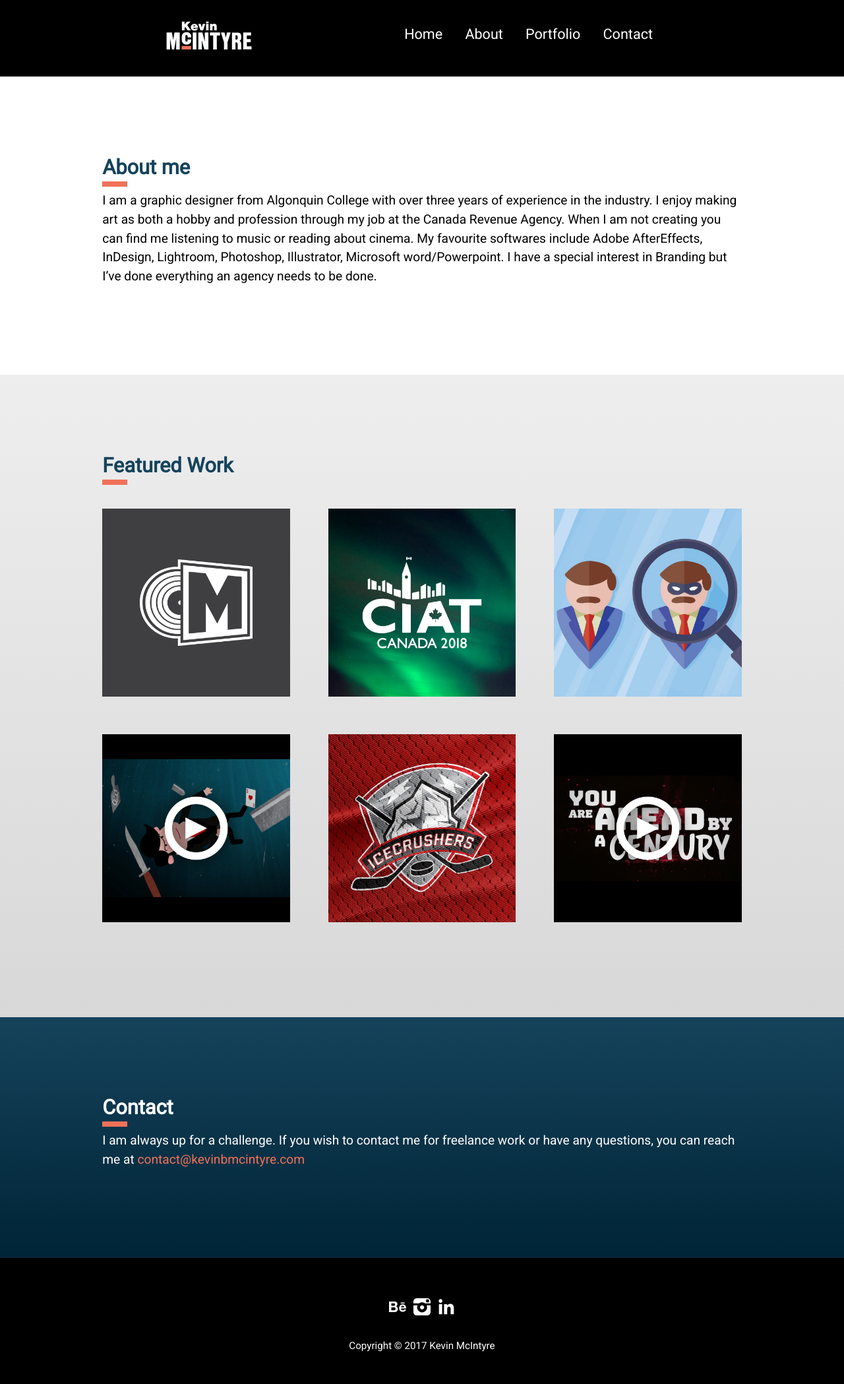
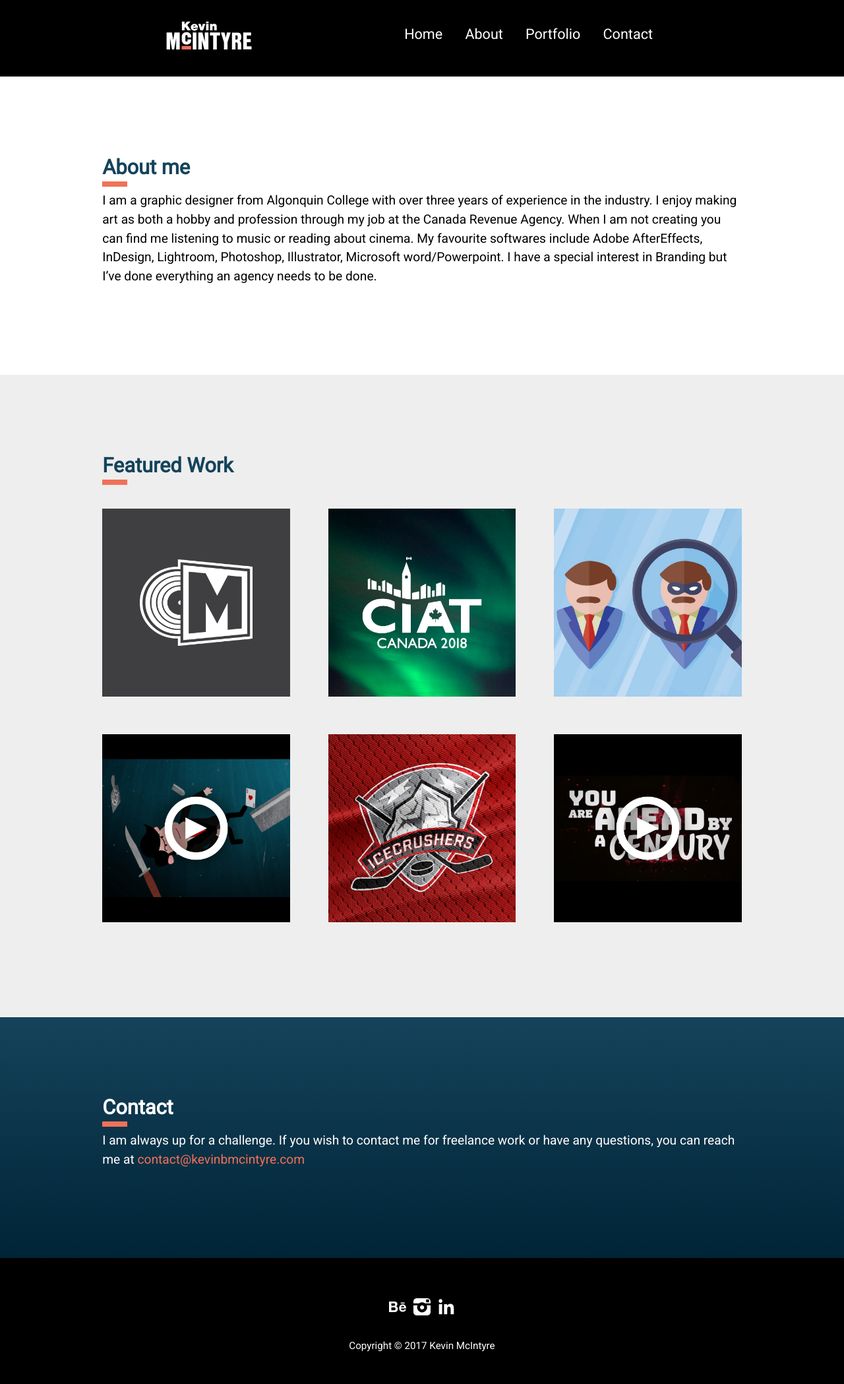
Before and after one commit to KevinBMcIntyre/Portfolio, a Jekyll site: the page built from index.html, in a window 1280 px wide. Shown: the whole page at 66% size. Built offline with Jekyll 4.4.1, drawn with Linux system fonts in a browser that asks for light colours.

Commit message:
removed gradient

```diff
--- a/css/main.css
+++ b/css/main.css
@@ -55,10 +55,6 @@ html {
 
 .silver {
     background: #eee;
-    background: -webkit-linear-gradient(#eee, #d8d8d9);
-    background: -o-linear-gradient(#eee, #d8d8d9);
-    background: -moz-linear-gradient(#eee, #d8d8d9);
-    background: linear-gradient(#eee, #d8d8d9);
 }
 
 .footer {
```
